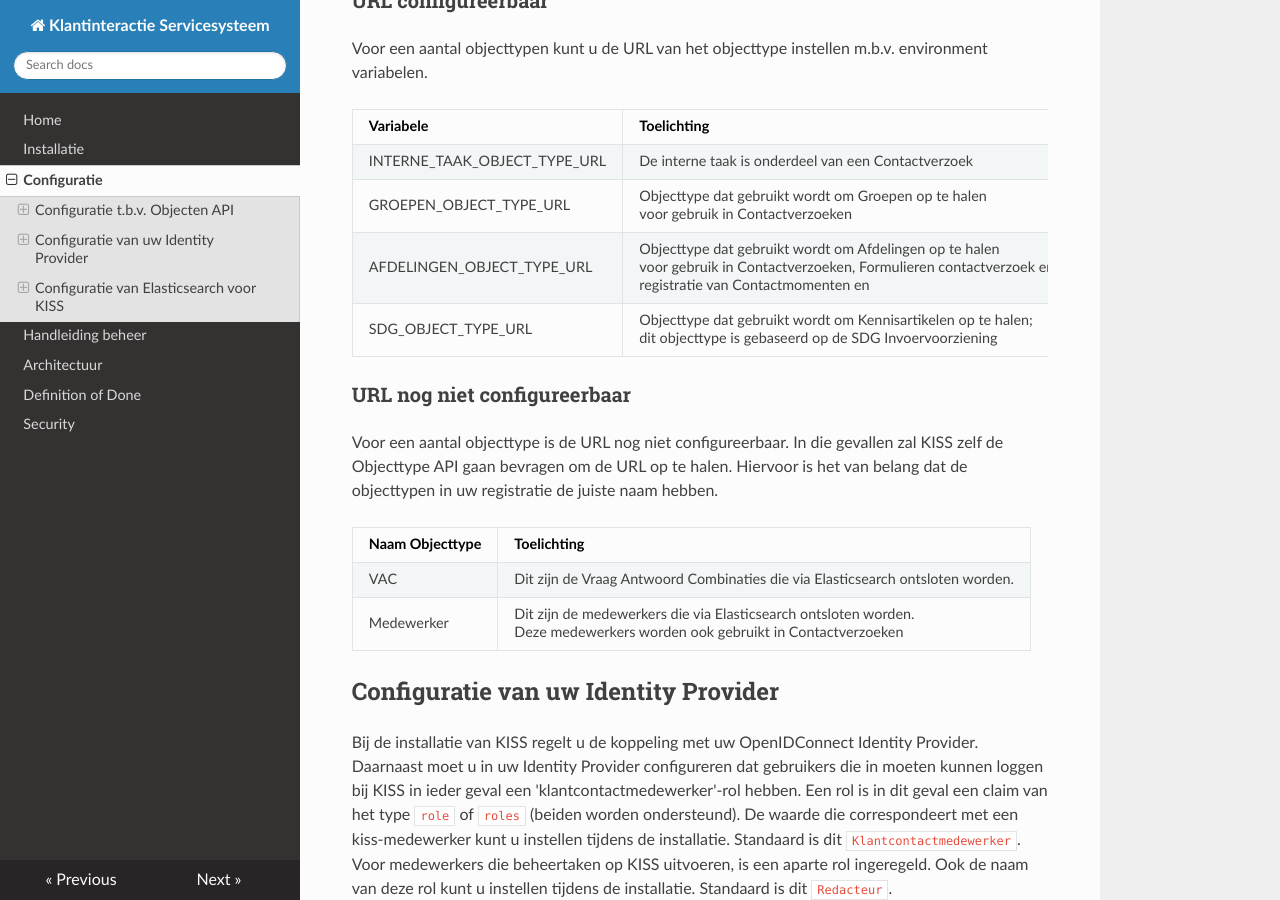
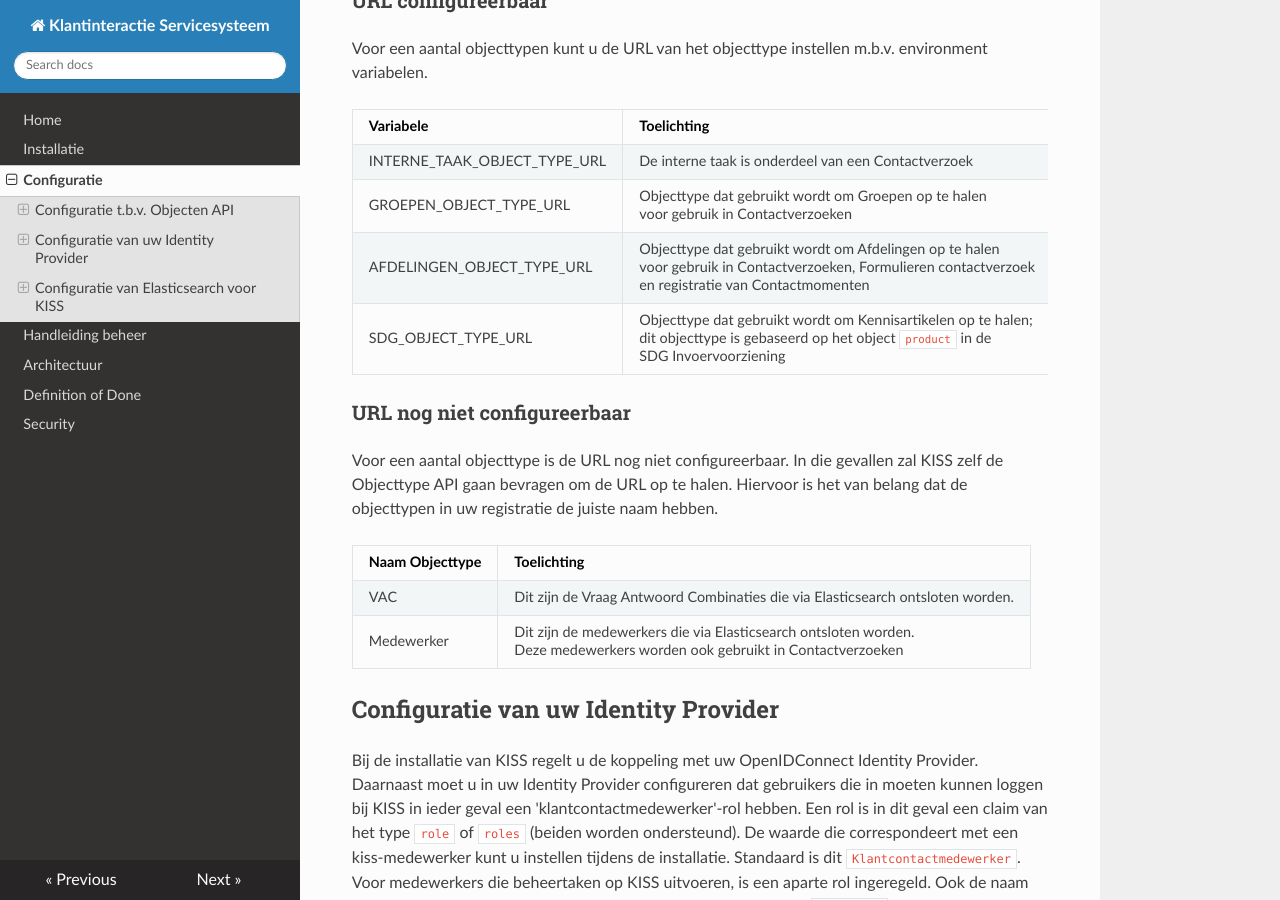
Before and after one commit to Klantinteractie-Servicesysteem/.github, an MkDocs documentation site: the page built from docs/CONFIGURATIE.md, in a window 1280 px wide and 900 px high, scrolled down 421 px. Built offline with MkDocs 1.6.1, drawn with Linux system fonts in a browser that asks for light colours; nearby versions of some CDN libraries.

Commit message:
breaks toegevoegd in Configuratie tbv readthedocs

```diff
--- a/docs/CONFIGURATIE.md
+++ b/docs/CONFIGURATIE.md
@@ -12,8 +12,8 @@
 |---|---|
 | INTERNE_TAAK_OBJECT_TYPE_URL |  De interne taak is onderdeel van een Contactverzoek |
 | GROEPEN_OBJECT_TYPE_URL | Objecttype dat gebruikt wordt om Groepen op te halen <br/> voor gebruik in Contactverzoeken |
-| AFDELINGEN_OBJECT_TYPE_URL | Objecttype dat gebruikt wordt om Afdelingen op te halen <br/>voor gebruik in Contactverzoeken, Formulieren contactverzoek en <br />registratie van Contactmomenten en  |
-| SDG_OBJECT_TYPE_URL | Objecttype dat gebruikt wordt om Kennisartikelen op te halen; <br/>dit objecttype is gebaseerd op de SDG Invoervoorziening |
+| AFDELINGEN_OBJECT_TYPE_URL | Objecttype dat gebruikt wordt om Afdelingen op te halen <br/>voor gebruik in Contactverzoeken, Formulieren contactverzoek <br />en registratie van Contactmomenten  |
+| SDG_OBJECT_TYPE_URL | Objecttype dat gebruikt wordt om Kennisartikelen op te halen; <br/>dit objecttype is gebaseerd op het object `product` in de <br />SDG Invoervoorziening |
 
 
 ### URL nog niet configureerbaar
```
